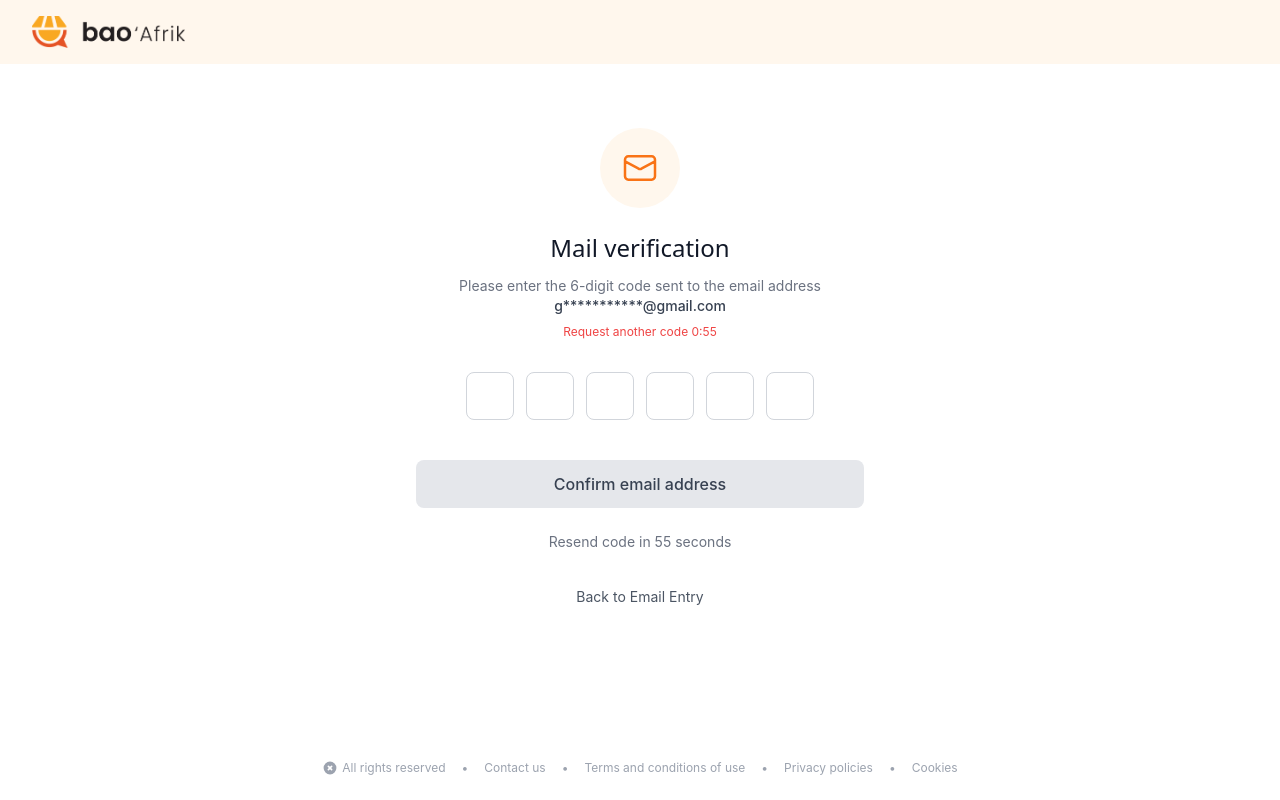
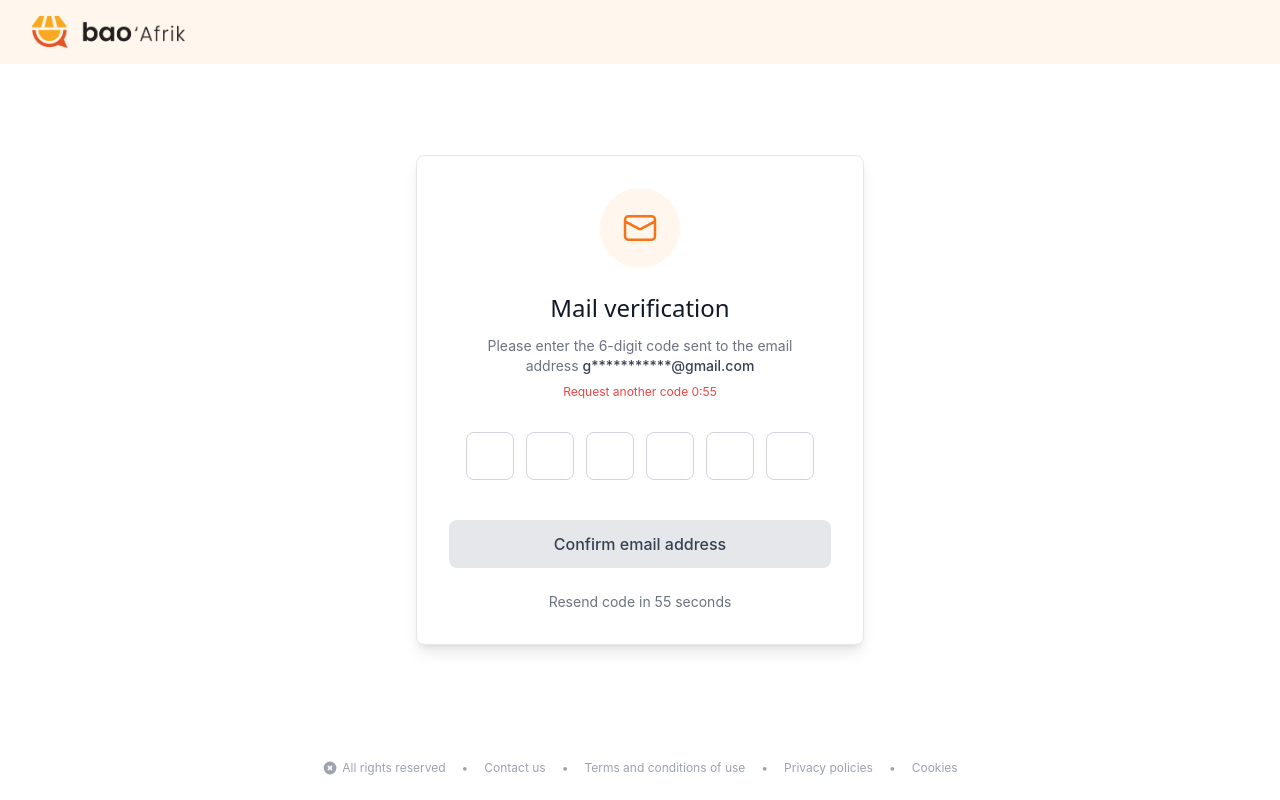
Before and after one commit to Bao-Technologies-and-Travels/BaoAfrik, a React (Create React App) app: page /reset-password-sent in a window 1280 px wide. Built offline with nearby package versions, Linux system fonts and the light colour scheme; the HTML template or start-up script is replaced by a standard one.

Commit message:
corrections on forgot password flow

```diff
--- a/src/pages/auth/ForgotPassword.tsx
+++ b/src/pages/auth/ForgotPassword.tsx
@@ -85,7 +85,7 @@ const ForgotPassword: React.FC = () => {
         />
       </div>
 
-      <div className="flex-1 flex items-center justify-center px-4 sm:px-6 lg:px-8">
+      <div className="flex-1 flex items-center justify-center px-4 sm:px-6 lg:px-8 pt-8 lg:pt-16">
         <div className="w-full max-w-md">
           {/* Mobile Logo - Centered with Background */}
           <div className="lg:hidden bg-white -mx-4 px-4 py-6 mb-8">
@@ -100,7 +100,9 @@ const ForgotPassword: React.FC = () => {
             </div>
           </div>
 
-          <div className="text-center mb-8 mt-16 lg:mt-0">
+          {/* Main content with border and shadow */}
+          <div className="bg-white border border-gray-200 rounded-lg shadow-lg p-8 mt-16 lg:mt-0">
+            <div className="text-center mb-8">
               {/* Profile Mail Icon */}
               <div className="mx-auto w-20 h-20 bg-blue-50 rounded-full flex items-center justify-center mb-6">
                 <svg className="w-10 h-10 text-blue-500" fill="none" stroke="currentColor" viewBox="0 0 24 24">
@@ -190,11 +192,12 @@ const ForgotPassword: React.FC = () => {
                 </Link>
               </div>
             )}
+          </div>
 
           <div className="mt-8 text-center">
             <Link
               to="/login"
-              className="text-orange-600 hover:text-orange-500 font-medium transition-colors duration-200"
+              className="inline-flex items-center px-4 py-2 bg-orange-100 text-orange-600 rounded-lg font-medium text-sm transition-colors duration-200 hover:bg-orange-200 focus:outline-none focus:ring-2 focus:ring-orange-600 focus:ring-offset-2"
             >
               Back to Sign In
             </Link>
--- a/src/pages/auth/PasswordResetSuccess.tsx
+++ b/src/pages/auth/PasswordResetSuccess.tsx
@@ -15,7 +15,7 @@ const PasswordResetSuccess: React.FC = () => {
         />
       </div>
 
-      <div className="flex-1 flex items-center justify-center px-4 sm:px-6 lg:px-8">
+      <div className="flex-1 flex items-center justify-center px-4 sm:px-6 lg:px-8 pt-8 lg:pt-16">
         <div className="w-full max-w-md">
           {/* Mobile Logo - Centered with Background */}
           <div className="lg:hidden bg-white -mx-4 px-4 py-6 mb-8">
@@ -30,7 +30,9 @@ const PasswordResetSuccess: React.FC = () => {
             </div>
           </div>
 
-          <div className="text-center mb-8 mt-16 lg:mt-0">
+          {/* Main content with border and shadow */}
+          <div className="bg-white border border-gray-200 rounded-lg shadow-lg p-8 mt-16 lg:mt-0">
+            <div className="text-center mb-8">
               {/* Success Checkmark Icon */}
               <div className="mx-auto w-20 h-20 bg-green-100 rounded-full flex items-center justify-center mb-6">
                 <svg className="w-10 h-10 text-green-500" fill="none" stroke="currentColor" viewBox="0 0 24 24">
@@ -52,6 +54,7 @@ const PasswordResetSuccess: React.FC = () => {
               >
                 Back to sign in page
               </Link>
+            </div>
           </div>
         </div>
       </div>
--- a/src/pages/auth/ResetPassword.tsx
+++ b/src/pages/auth/ResetPassword.tsx
@@ -89,7 +89,7 @@ const ResetPassword: React.FC = () => {
         />
       </div>
 
-      <div className="flex-1 flex items-center justify-center px-4 sm:px-6 lg:px-8">
+      <div className="flex-1 flex items-center justify-center px-4 sm:px-6 lg:px-8 pt-8 lg:pt-16">
         <div className="w-full max-w-md">
           {/* Mobile Logo - Centered with Background */}
           <div className="lg:hidden bg-white -mx-4 px-4 py-6 mb-8">
@@ -104,7 +104,9 @@ const ResetPassword: React.FC = () => {
             </div>
           </div>
 
-          <div className="text-center mb-8 mt-16 lg:mt-0">
+          {/* Main content with border and shadow */}
+          <div className="bg-white border border-gray-200 rounded-lg shadow-lg p-8 mt-16 lg:mt-0">
+            <div className="text-center mb-8">
               {/* Reset Password Icon */}
               <div className="mx-auto w-20 h-20 bg-orange-50 rounded-full flex items-center justify-center mb-6">
                 <svg className="w-10 h-10 text-orange-500" fill="none" stroke="currentColor" viewBox="0 0 24 24">
@@ -229,15 +231,8 @@ const ResetPassword: React.FC = () => {
                 </button>
               </div>
             </form>
+          </div>
 
-          <div className="mt-8 text-center">
-            <Link
-              to="/login"
-              className="text-orange-600 hover:text-orange-500 font-medium transition-colors duration-200"
-            >
-              Back to Sign In
-            </Link>
-          </div>
         </div>
       </div>
 
--- a/src/pages/auth/ResetPasswordSent.tsx
+++ b/src/pages/auth/ResetPasswordSent.tsx
@@ -128,7 +128,7 @@ const ResetPasswordSent: React.FC = () => {
         />
       </div>
 
-      <div className="flex-1 flex items-center justify-center px-4 sm:px-6 lg:px-8">
+      <div className="flex-1 flex items-center justify-center px-4 sm:px-6 lg:px-8 pt-8 lg:pt-16">
         <div className="w-full max-w-md">
           {/* Mobile Logo - Centered with Background */}
           <div className="lg:hidden bg-white -mx-4 px-4 py-6 mb-8">
@@ -143,7 +143,9 @@ const ResetPasswordSent: React.FC = () => {
             </div>
           </div>
 
-          <div className="text-center mb-8 mt-16 lg:mt-0">
+          {/* Main content with border and shadow */}
+          <div className="bg-white border border-gray-200 rounded-lg shadow-lg p-8 mt-16 lg:mt-0">
+            <div className="text-center mb-8">
               {/* Mail Verification Icon */}
               <div className="mx-auto w-20 h-20 bg-orange-50 rounded-full flex items-center justify-center mb-6">
                 <svg className="w-10 h-10 text-orange-500" fill="none" stroke="currentColor" viewBox="0 0 24 24">
@@ -227,15 +229,8 @@ const ResetPasswordSent: React.FC = () => {
                 </p>
               )}
             </div>
+          </div>
 
-          <div className="mt-8 text-center">
-            <Link
-              to="/forgot-password"
-              className="text-sm text-gray-600 hover:text-gray-900 focus:outline-none focus:underline"
-            >
-              Back to Email Entry
-            </Link>
-          </div>
         </div>
       </div>
 
```
Lines whose indentation alone changed are shown as unchanged.
